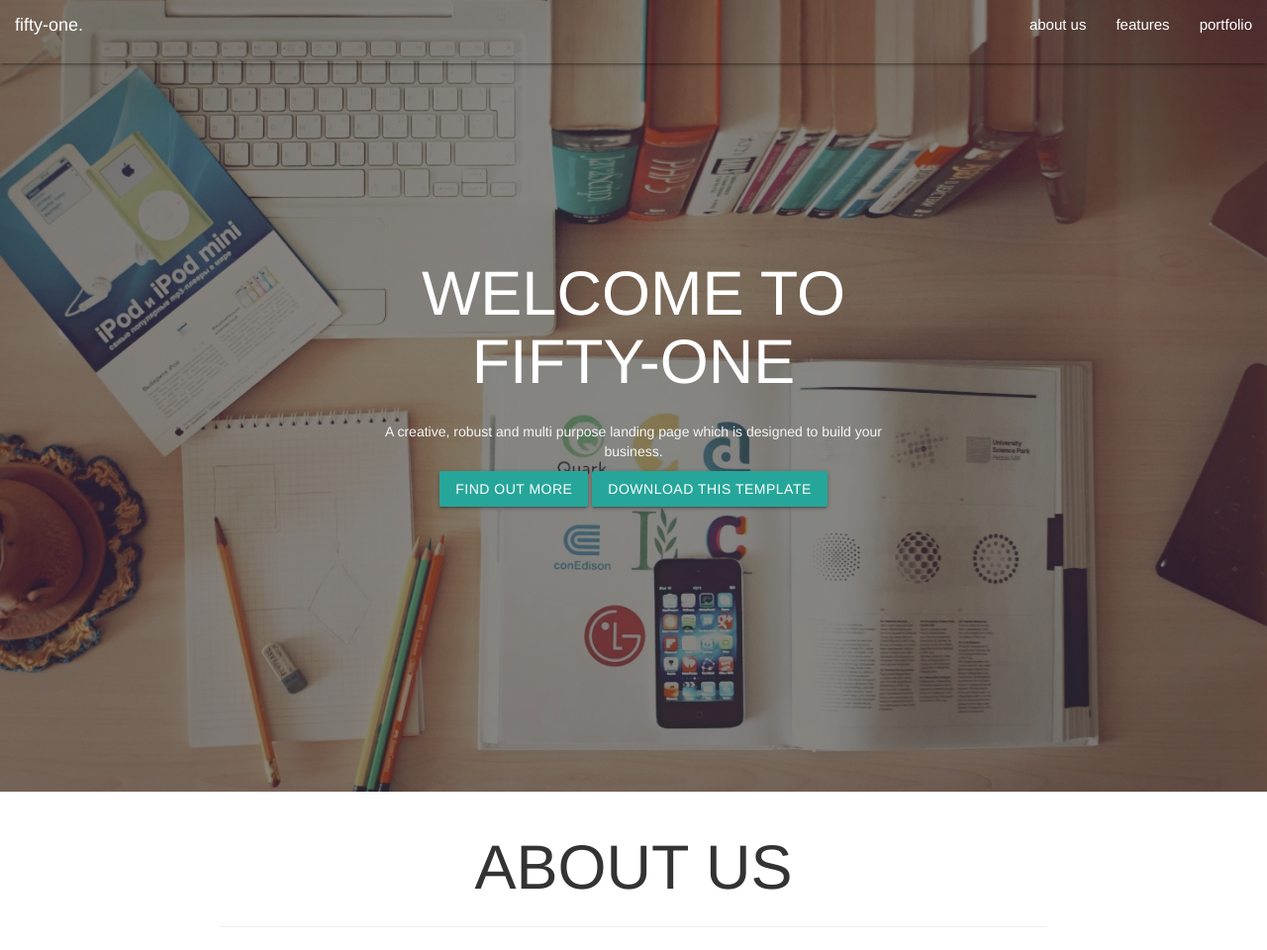
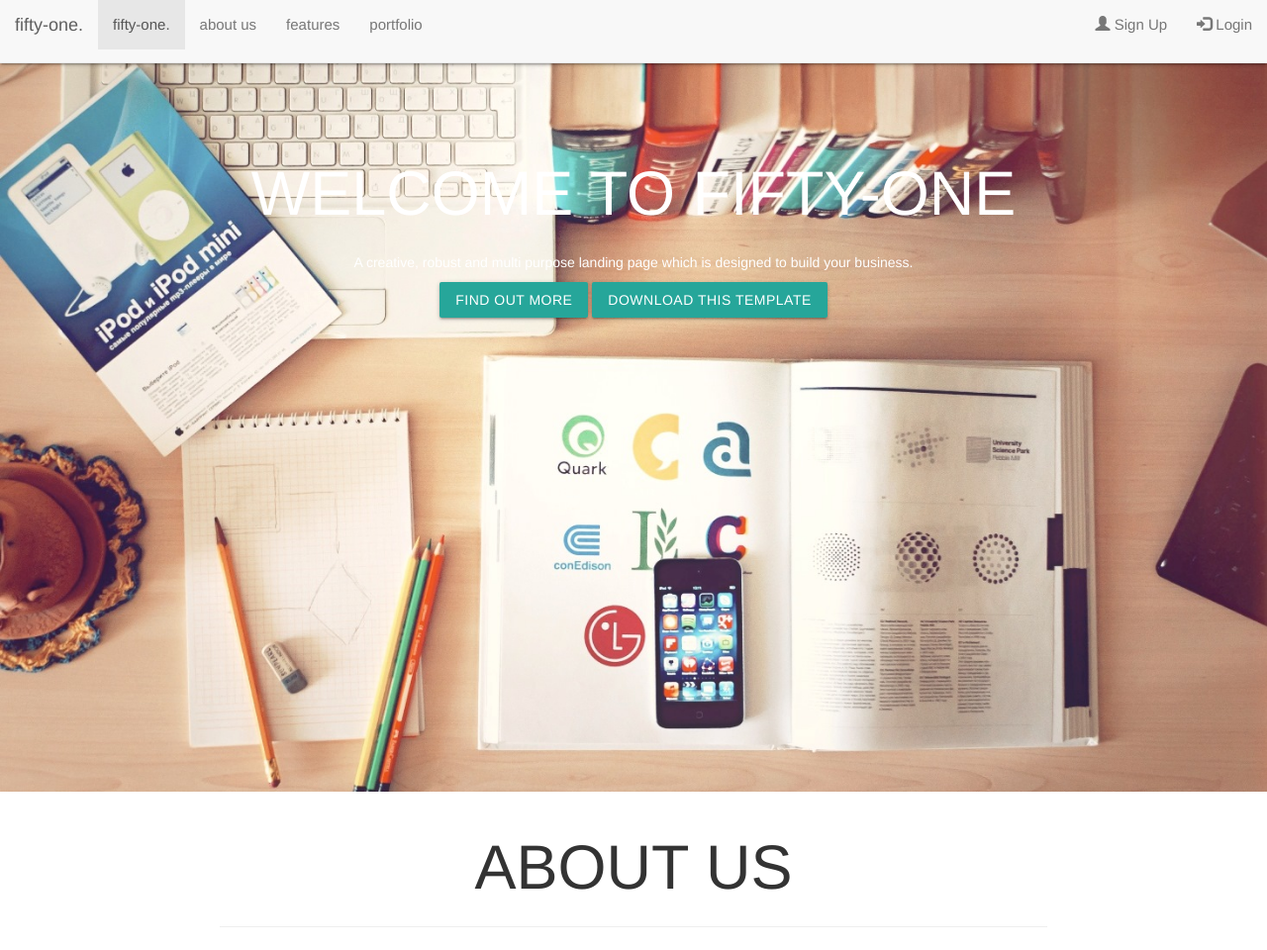
Before and after one commit to harshita97/litwit, a plain HTML site: page index.html in a window 1280 px wide. Shown: the top 960 px of the page at 99% size. Drawn offline with nearby package versions, Linux system fonts and the light colour scheme.

Commit message:
scrollinwelcome

```diff
--- a/css/untitled.css
+++ b/css/untitled.css
@@ -1,14 +1,9 @@
-.navbar {
+.navbar-inverse {
    background-color: transparent;
    border-color: transparent;
 
 }
-.navbar-inverse .navbar-brand {
-    color: white;
-}
-.navbar-inverse .navbar-nav>li>a {
-    color: white;
-}
+
 nav.shrink {
     background-color: rgba(34, 34, 34, 0.55);
     height:60px;
@@ -33,7 +28,10 @@ nav.shrink {
 #landing {
     padding: 220px 0 220px 0;
 }
+.welc{
+    margin-top:20%;
 
+}
 
 #bg-container {
   background-image: url('item.jpg');
@@ -48,7 +46,10 @@ nav.shrink {
   color: white;
   width: 100%;
   height: 100vh;
+  left: 0 !important;
 
+  top: 0;
+  overflow: auto;
 }
 
 #tagline {
--- a/index.html
+++ b/index.html
@@ -19,49 +19,49 @@
 
 
         <!-- Add your site or application content here -->
-        <nav class="navbar navbar-default navbar-inverse navbar-fixed-top">
+        <nav class="navbar navbar-default navbar-fixed-top">
   <div class="container-fluid">
     <div class="navbar-header">
-                    <button type="button" class="navbar-toggle collapsed" data-toggle="collapse" data-target="#navbar-example">
-                        <span class="sr-only">Toggle Navigation</span>
-                        <span class="icon-bar"></span>
+      <button type="button" class="navbar-toggle" data-toggle="collapse" data-target="#myNavbar">
         <span class="icon-bar"></span>
         <span class="icon-bar"></span>
         <span class="icon-bar"></span>
       </button>
-                    <a href="" class="navbar-brand">fifty-one.</a>
-                </div><!-- end nav bar header -->
-
-                <div class="navbar-collapse collapse" id="navbar-example">
-                    <ul class="nav navbar-nav navbar-right">
+      <a class="navbar-brand" href="#">fifty-one.</a>
+    </div>
+    <div class="collapse navbar-collapse" id="myNavbar">
+      <ul class="nav navbar-nav">
+        <li class="active"><a href="#">fifty-one.</a></li>
         <li><a class="page-scroll" href="#aboutus">about us</a></li>
                         <li><a class="page-scroll" href="#features">features</a></li>
                         <li><a class="page-scroll" href="#portfolio">portfolio</a></li>
       </ul>
+      <ul class="nav navbar-nav navbar-right">
+        <li><a href="#"><span class="glyphicon glyphicon-user"></span> Sign Up</a></li>
+        <li><a href="#"><span class="glyphicon glyphicon-log-in"></span> Login</a></li>
+      </ul>
     </div>
-            </div> <!-- end container -->
-        </nav> <!-- end navigation bar -->
+  </div>
+</nav>
 
 
-           <div class="background-container" id="bg-container">
-               <div class="layer">
-            <div id="landing">
 
-                <div class="container">
-                    <div class="row text-center">
+
+
+          <!-- end background container -->
+
+        <div id="bg-container">
+            <div class="container-fluid row text-center">
                            <div class="col-md-8 col-md-offset-2">
-                            <h1 id="heading">WELCOME TO FIFTY-ONE</h1>
-                            <p id="tagline">A creative, robust and multi purpose landing page which is designed to build your business.</p>
+                            <h1 class="welc">WELCOME TO FIFTY-ONE</h1>
+                            <p>A creative, robust and multi purpose landing page which is designed to build your business.</p>
                         </div>
-                        <div class="col-md-12 text-center landing-btns">
+                        <div class="col-md-12 text-center">
                             <a href="#aboutus" class="btn btn-default">FIND OUT MORE</a>
                             <a href="" class="btn btn-primary">DOWNLOAD THIS TEMPLATE</a>
                         </div>
-                    </div> <!-- end row -->
-                </div> <!-- end container -->
              </div>
           </div>
-        </div><!-- end background container -->
 
         <!-- about us -->
         <section class="main-section" id="aboutus">
```
Lines whose indentation alone changed are shown as unchanged.
